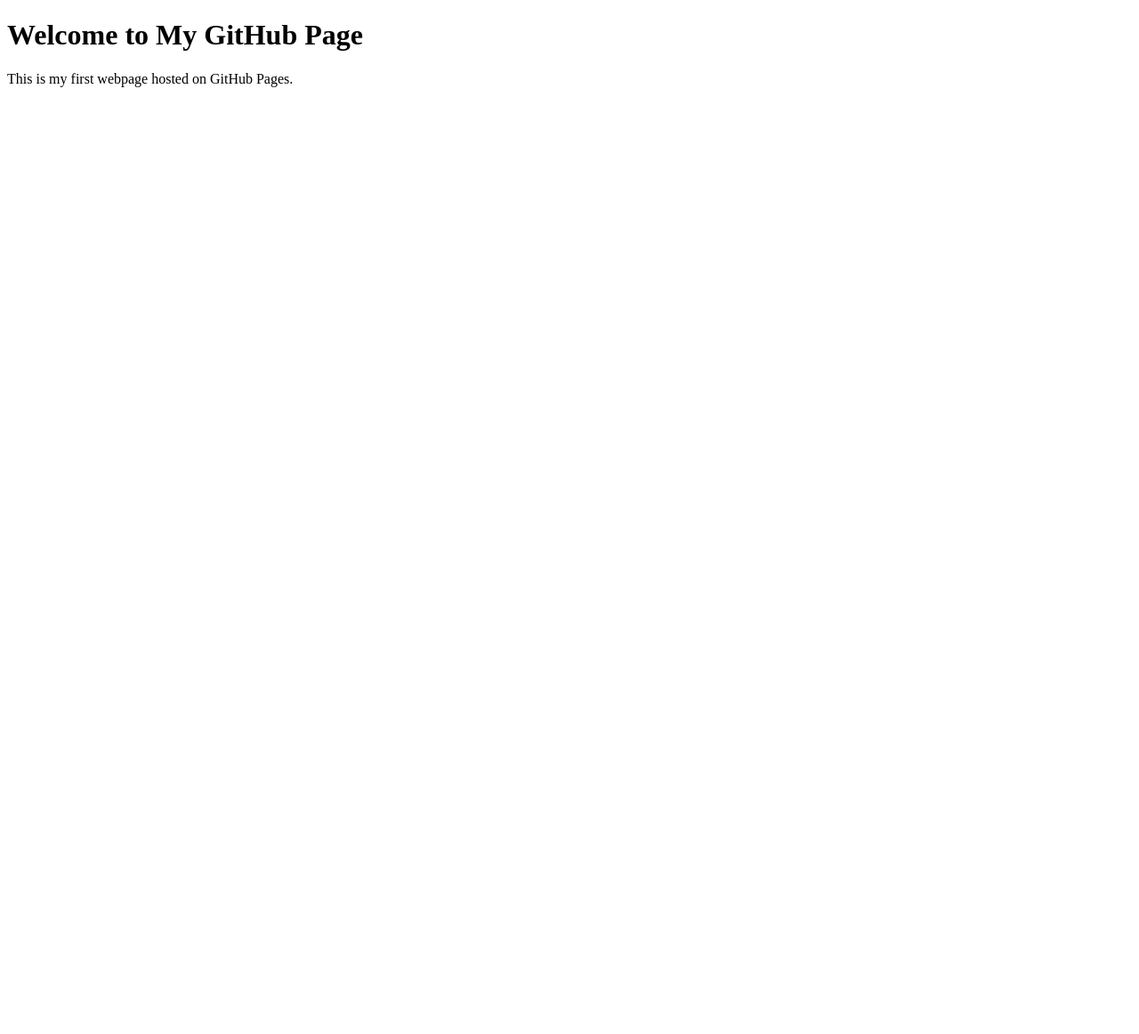
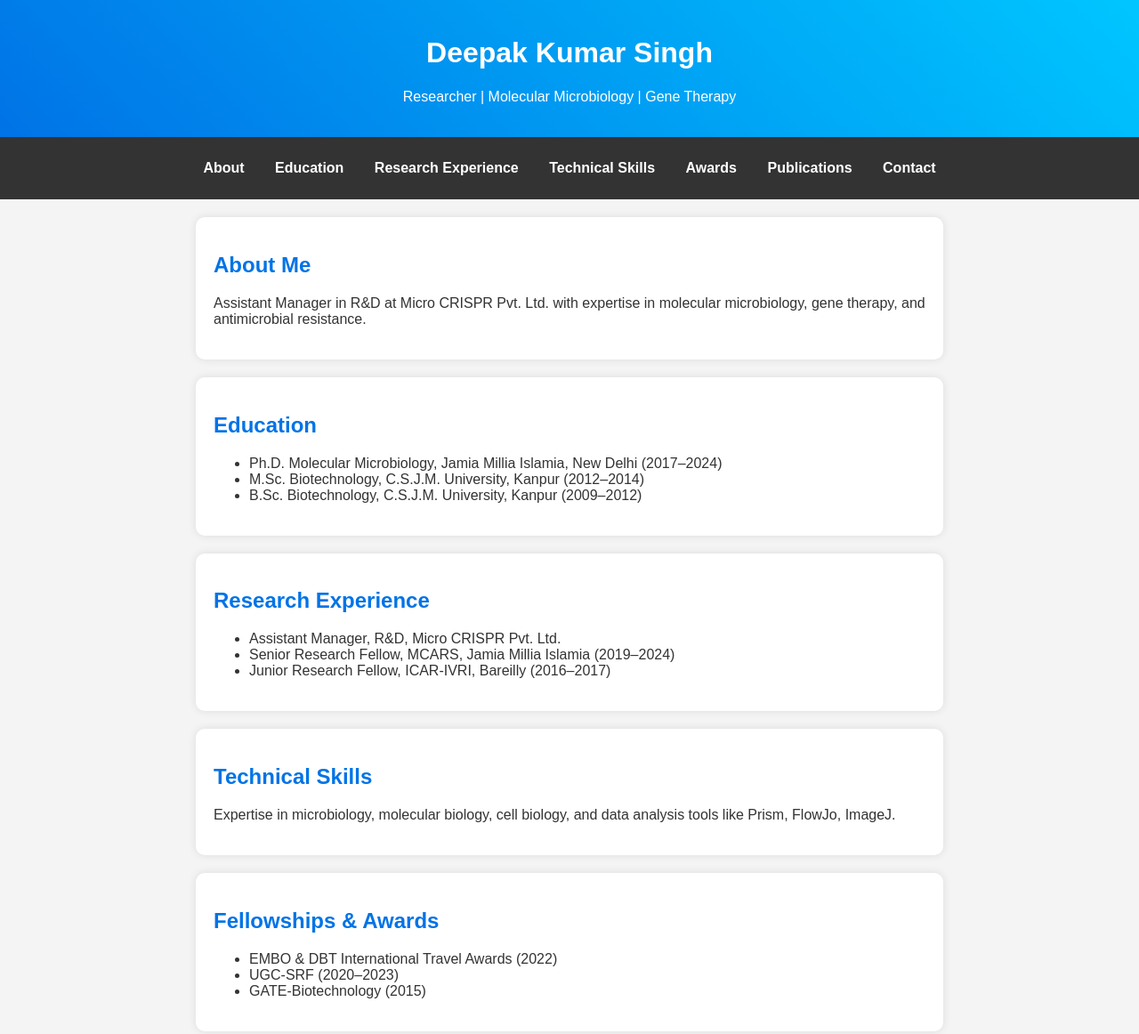
Before and after one commit to deepbio24/deepaksingh.github.io, a plain HTML site: page index.html in a window 1280 px wide. Shown: the top 1162 px of the page at 89% size. Before the commit the page ends 800 px from the top, so only its background shows below. Drawn offline with Linux system fonts and the light colour scheme.

Commit message:
Update index.html

```diff
--- a/index.html
+++ b/index.html
@@ -3,10 +3,135 @@
 <head>
     <meta charset="UTF-8">
     <meta name="viewport" content="width=device-width, initial-scale=1.0">
-    <title>My GitHub Page</title>
+    <title>Deepak Kumar Singh</title>
+    <link rel="stylesheet" href="styles.css">
+    <style>
+        body {
+            font-family: Arial, sans-serif;
+            margin: 0;
+            padding: 0;
+            background-color: #f4f4f4;
+            color: #333;
+        }
+        header {
+            background: linear-gradient(45deg, #0073e6, #00c6ff);
+            color: white;
+            text-align: center;
+            padding: 20px;
+        }
+        nav {
+            background: #333;
+            color: white;
+            padding: 10px;
+            text-align: center;
+        }
+        nav ul {
+            list-style: none;
+            padding: 0;
+        }
+        nav ul li {
+            display: inline;
+            margin: 0 15px;
+        }
+        nav ul li a {
+            color: white;
+            text-decoration: none;
+            font-weight: bold;
+        }
+        section {
+            max-width: 800px;
+            margin: 20px auto;
+            padding: 20px;
+            background: white;
+            border-radius: 10px;
+            box-shadow: 0 0 10px rgba(0, 0, 0, 0.1);
+        }
+        h2 {
+            color: #0073e6;
+        }
+        a {
+            color: #0073e6;
+            text-decoration: none;
+        }
+        footer {
+            text-align: center;
+            padding: 20px;
+            background: #333;
+            color: white;
+        }
+    </style>
 </head>
 <body>
-    <h1>Welcome to My GitHub Page</h1>
-    <p>This is my first webpage hosted on GitHub Pages.</p>
+    <header>
+        <h1>Deepak Kumar Singh</h1>
+        <p>Researcher | Molecular Microbiology | Gene Therapy</p>
+    </header>
+
+    <nav>
+        <ul>
+            <li><a href="#about">About</a></li>
+            <li><a href="#education">Education</a></li>
+            <li><a href="#experience">Research Experience</a></li>
+            <li><a href="#skills">Technical Skills</a></li>
+            <li><a href="#awards">Awards</a></li>
+            <li><a href="#publications">Publications</a></li>
+            <li><a href="#contact">Contact</a></li>
+        </ul>
+    </nav>
+
+    <section id="about">
+        <h2>About Me</h2>
+        <p>Assistant Manager in R&D at Micro CRISPR Pvt. Ltd. with expertise in molecular microbiology, gene therapy, and antimicrobial resistance.</p>
+    </section>
+
+    <section id="education">
+        <h2>Education</h2>
+        <ul>
+            <li>Ph.D. Molecular Microbiology, Jamia Millia Islamia, New Delhi (2017–2024)</li>
+            <li>M.Sc. Biotechnology, C.S.J.M. University, Kanpur (2012–2014)</li>
+            <li>B.Sc. Biotechnology, C.S.J.M. University, Kanpur (2009–2012)</li>
+        </ul>
+    </section>
+
+    <section id="experience">
+        <h2>Research Experience</h2>
+        <ul>
+            <li>Assistant Manager, R&D, Micro CRISPR Pvt. Ltd.</li>
+            <li>Senior Research Fellow, MCARS, Jamia Millia Islamia (2019–2024)</li>
+            <li>Junior Research Fellow, ICAR-IVRI, Bareilly (2016–2017)</li>
+        </ul>
+    </section>
+
+    <section id="skills">
+        <h2>Technical Skills</h2>
+        <p>Expertise in microbiology, molecular biology, cell biology, and data analysis tools like Prism, FlowJo, ImageJ.</p>
+    </section>
+
+    <section id="awards">
+        <h2>Fellowships & Awards</h2>
+        <ul>
+            <li>EMBO & DBT International Travel Awards (2022)</li>
+            <li>UGC-SRF (2020–2023)</li>
+            <li>GATE-Biotechnology (2015)</li>
+        </ul>
+    </section>
+
+    <section id="publications">
+        <h2>Publications</h2>
+        <ul>
+            <li><a href="https://pubs.acs.org/doi/10.1021/acsnano.3c01973">Exposure to Gold Nanoparticles in ACS NANO (2023)</a></li>
+            <li><a href="https://doi.org/10.3389/fcimb.2021.632646">Saliva-Based SARS-CoV-2 Detection in Frontiers in Cellular and Infection Microbiology (2021)</a></li>
+        </ul>
+    </section>
+
+    <section id="contact">
+        <h2>Contact</h2>
+        <p>Email: <a href="mailto:deepbio24@gmail.com">deepbio24@gmail.com</a></p>
+        <p>Phone: +91 8765022825</p>
+    </section>
+
+    <footer>
+        <p>© 2025 Deepak Kumar Singh | All Rights Reserved</p>
+    </footer>
 </body>
 </html>
```
